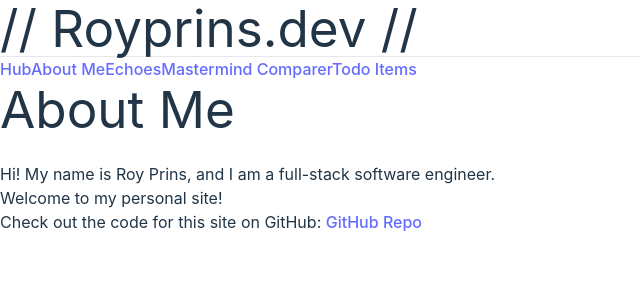
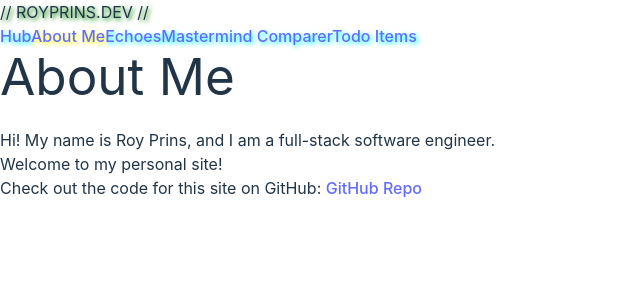
Before and after one commit to RoyPrinsGH/RPDevFrontend, a React (Vite) app in the folder rpdev-frontend/: page /about in a window 1280 px wide. Shown: the top 300 px of the page, without its empty margins (0-640 px from the left). Built offline with nearby package versions, Linux system fonts and the light colour scheme.

Commit message:
Extraact header into PageNavigationHeader component

```diff
--- /dev/null
+++ b/rpdev-frontend/src/components/generic/PageNavigationHeader.tsx
@@ -0,0 +1,34 @@
+import React from 'react'
+import { Link } from 'react-router-dom';
+
+interface PageNavigationHeaderProps {
+    title: string;
+    currentPage: string;
+}
+
+const links = [
+    { path: 'hub', label: 'Hub' },
+    { path: 'about', label: 'About Me' },
+    { path: 'echoes', label: 'Echoes' },
+    { path: 'mastermind', label: 'Mastermind Comparer' },
+    { path: 'todo', label: 'Todo Items' },
+];
+
+const PageNavigationHeader: React.FC<PageNavigationHeaderProps> = ({ title, currentPage }) => {
+    return (
+        <div className='header text-center'>
+            <div className='rounded p-2 w-full' style={{"boxShadow": "0 20px 20px -18px rgb(74 222 128)", "textShadow": "2px 2px 4px green"}}>
+                <span className='font-mono font-bold text-green-400 text-5xl'>{title}</span>
+            </div>
+            <div className='pt-3 nav flex justify-center gap-7'>
+                {links.map((link) => (
+                    link.path === currentPage
+                        ? <Link key={link.path} to={'/' + link.path} className='m-2 text-yellow-400 transition-all duration-100' style={{"textShadow": "2px 2px 4px yellow"}}>{link.label}</Link>
+                        : <Link key={link.path} to={'/' + link.path} className='m-2 text-green-300 transition-all duration-100' style={{"textShadow": "2px 2px 4px cyan"}}>{link.label}</Link>
+                ))}
+            </div>
+        </div>
+    );
+};
+
+export default PageNavigationHeader;
--- a/rpdev-frontend/src/pages/AboutMe.tsx
+++ b/rpdev-frontend/src/pages/AboutMe.tsx
@@ -1,23 +1,13 @@
 import React from 'react';
-import { Link } from 'react-router-dom';
+import PageNavigationHeader from '../components/generic/PageNavigationHeader';
 
 const AboutMe: React.FC = () => {
     return (
         <div className='page p-4 bg-black h-full w-full'>
-            <div className='header text-center'>
-                <h1 className='font-mono font-bold pb-4 text-green-400'>// Royprins.dev //</h1>
-                <hr className='h-0.5 bg-blue-700/50' />
-                <div className='nav flex justify-center gap-7'>
-                    <Link to='/hub' className='m-2 text-green-400'>Hub</Link>
-                    <Link to='/about' className='m-2 text-yellow-300'>About Me</Link>
-                    <Link to='/echoes' className='m-2 text-green-400'>Echoes</Link>
-                    <Link to='/mastermind' className='m-2 text-green-400'>Mastermind Comparer</Link>
-                    <Link to='/todo' className='m-2 text-green-400'>Todo Items</Link>
-                </div>
-            </div>
+            <PageNavigationHeader title='// ROYPRINS.DEV //' currentPage='about' />
             <div className='padding pb-32' />
             <div className='content text-center justify-center flex'>
-                <div className='w-fit border-green-400 border-2 rounded-md p-10 text-green-400'>
+                <div className='w-fit border-yellow-400 border-2 rounded-md p-10 text-green-400'>
                     <h1>About Me</h1>
                     <br />
                     <p>Hi! My name is Roy Prins, and I am a full-stack software engineer.</p>
--- a/rpdev-frontend/src/pages/TodoItems.tsx
+++ b/rpdev-frontend/src/pages/TodoItems.tsx
@@ -1,5 +1,5 @@
 import React, {useEffect} from 'react';
-import { Link } from 'react-router-dom';
+import PageNavigationHeader from '../components/generic/PageNavigationHeader';
 
 type TodoItem = {
     id: number;
@@ -23,21 +23,12 @@ const TodoItems: React.FC = () => {
 
     return (
         <div className='page p-4 bg-black h-full w-full'>
-            <div className='header text-center'>
-                <h1 className='font-mono font-bold pb-4 text-green-400'>// Royprins.dev //</h1>
-                <hr className='h-0.5 bg-blue-700/50' />
-                <div className='nav flex justify-center gap-7'>
-                    <Link to='/hub' className='m-2 text-green-400'>Hub</Link>
-                    <Link to='/about' className='m-2 text-green-400'>About Me</Link>
-                    <Link to='/echoes' className='m-2 text-green-400'>Echoes</Link>
-                    <Link to='/mastermind' className='m-2 text-green-400'>Mastermind Comparer</Link>
-                    <Link to='/todo' className='m-2 text-yellow-300'>Todo Items</Link>
-                </div>
-            </div>
+            <PageNavigationHeader title='// ROYPRINS.DEV //' currentPage='todo' />
             <div className='padding pb-32' />
             <div className='content text-center justify-center flex'>
-                <div className='w-fit border-green-400 border-2 rounded-md p-10 text-green-400'>
+                <div className='w-fit border-yellow-400 border-2 rounded-md p-10 text-green-400'>
                 <h1>Todo Items:</h1>
+                <br />
             <ul>
                 {items.map((item: TodoItem) => (
                     <li key={item.id}>
```
